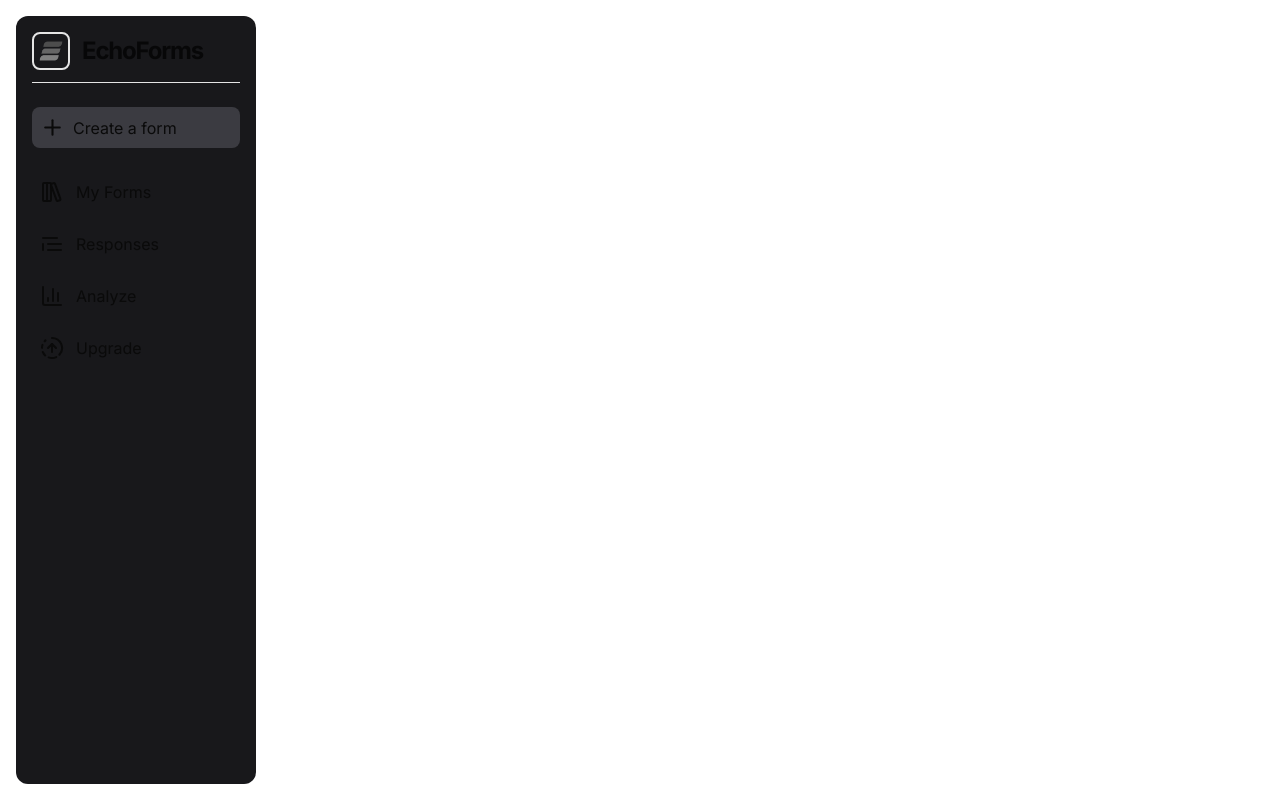
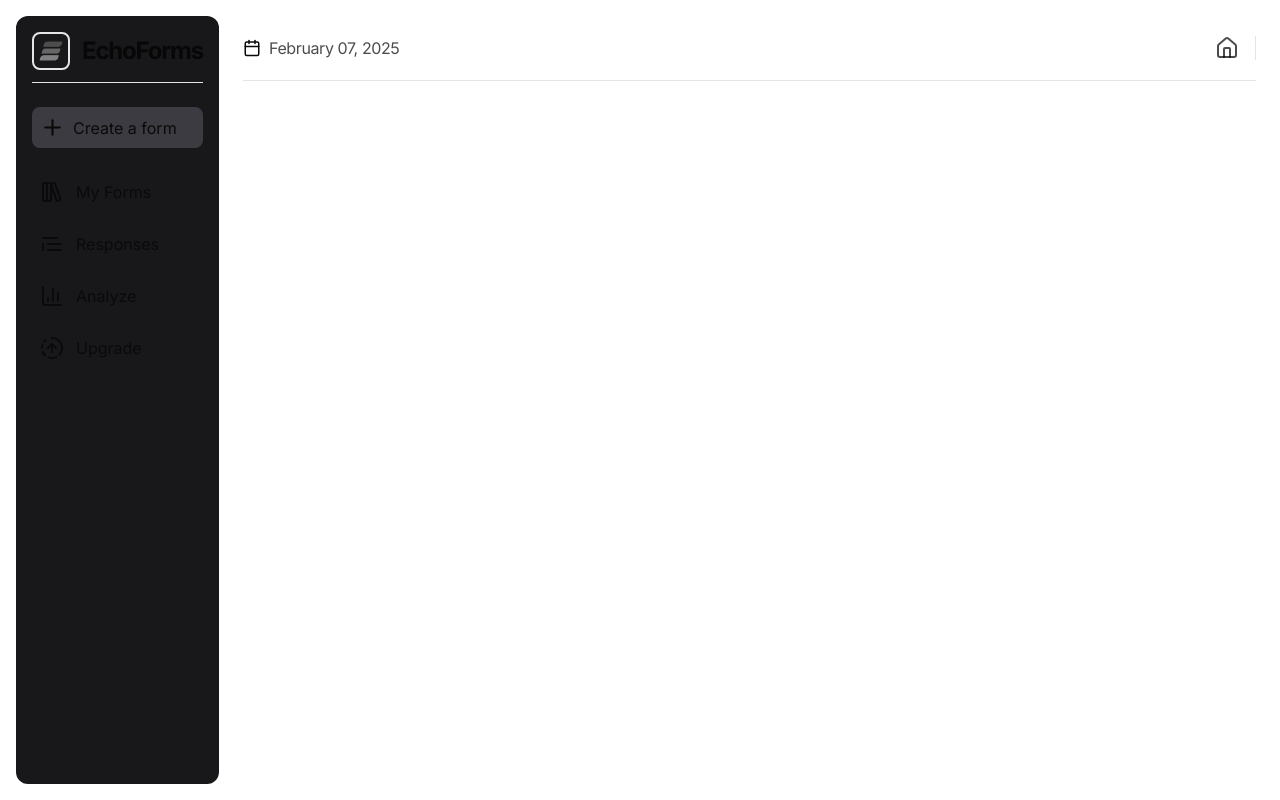
Before and after one commit to 10xshivam/EchoForms, a Next.js app: page /dashboard in a window 1280 px wide. Built offline with nearby package versions, Linux system fonts and the light colour scheme; no server answers.

Commit message:
Add date-fns dependency and update Dashboard component to display current date

```diff
--- a/package.json
+++ b/package.json
@@ -22,6 +22,7 @@
     "@tabler/icons-react": "^3.29.0",
     "class-variance-authority": "^0.7.1",
     "clsx": "^2.1.1",
+    "date-fns": "^4.1.0",
     "dotenv": "^16.4.7",
     "drizzle-orm": "^0.39.1",
     "framer-motion": "^12.0.6",
--- a/src/app/dashboard/page.tsx
+++ b/src/app/dashboard/page.tsx
@@ -1,57 +1,91 @@
-'use client';
-import Image from 'next/image';
-import { Separator } from '@/components/ui/separator';
-import { ChartColumn, CircleFadingArrowUp, LibraryBig, Plus, TextQuote } from 'lucide-react';
+"use client";
+import Image from "next/image";
+import { Separator } from "@/components/ui/separator";
+import {
+  Calendar,
+  ChartColumn,
+  CircleFadingArrowUp,
+  House,
+  LibraryBig,
+  Plus,
+  TextQuote,
+} from "lucide-react";
+import { format } from "date-fns";
+import User from "@/components/User";
+import Link from "next/link";
 
 const options = [
   {
-    icon:<LibraryBig/>,
-    name:"My Forms",
-    url:""
+    icon: <LibraryBig />,
+    name: "My Forms",
+    url: "",
   },
   {
-    icon:<TextQuote/>,
-    name:"Responses",
-    url:""
+    icon: <TextQuote />,
+    name: "Responses",
+    url: "",
   },
   {
-    icon:<ChartColumn/>,
-    name:"Analyze",
-    url:""
+    icon: <ChartColumn />,
+    name: "Analyze",
+    url: "",
   },
   {
-    icon:<CircleFadingArrowUp/>,
-    name:"Upgrade",
-    url:""
+    icon: <CircleFadingArrowUp />,
+    name: "Upgrade",
+    url: "",
   },
-]
+];
 
 export default function Dashboard() {
+  const currentDate = format(new Date(), "MMMM dd, yyyy");
 
   return (
-    <div className="w-full min-h-screen flex p-4">
-      <div className='w-60 min-h-full bg-zinc-900 rounded-xl p-4 flex flex-col gap-3 mr-3'>
-        <div className='flex gap-3 items-center'>
-          <div className='border-2 rounded-lg p-1'>
+    <div className="w-full min-h-screen flex p-4 gap-4">
+      <div className="w-60 min-h-full bg-zinc-900 rounded-xl p-4 flex-col gap-3 inline-flex">
+        <div className="flex gap-3 items-center">
+          <div className="border-2 rounded-lg p-1">
             <Image src="/Logo.png" alt="EchoForms" width={26} height={26} />
           </div>
-          <span className="text-2xl font-bold text-black/70 dark:text-white/70 tracking-tighter">EchoForms</span>
+          <span className="text-2xl font-bold text-black/70 dark:text-white/70 tracking-tighter">
+            EchoForms
+          </span>
         </div>
-        <Separator/>
-        <div className='flex gap-2 items-center bg-zinc-500/40 hover:bg-zinc-500/20 cursor-pointer p-2 rounded-lg my-3' >
-          <Plus size={25} strokeWidth={2}/>
+        <Separator />
+        <div className="flex gap-2 items-center bg-zinc-500/40 hover:bg-zinc-500/20 cursor-pointer p-2 rounded-lg my-3">
+          <Plus size={25} strokeWidth={2} />
           <span>Create a form</span>
         </div>
-        <div className='flex flex-col gap-3'>
-          {options.map((option)=>(
-            <div key={option.name} className='flex gap-3 items-center hover:bg-zinc-500/20 p-2 cursor-pointer rounded-lg ' >
-            {option.icon}
-            <span>{option.name}</span>
-          </div>
+        <div className="flex flex-col gap-3">
+          {options.map((option) => (
+            <div
+              key={option.name}
+              className="flex gap-3 items-center hover:bg-zinc-500/20 p-2 cursor-pointer rounded-lg "
+            >
+              {option.icon}
+              <span>{option.name}</span>
+            </div>
           ))}
         </div>
       </div>
-      <div></div>
+      <div className="w-full px-2">
+        <div className="w-full h-16 flex items-center justify-between">
+          <div className="flex items-center gap-x-2">
+            <Calendar size={18} />
+            <span className="text-md text-black/70 dark:text-white/70 tracking-tight">
+              {currentDate}
+            </span>
+          </div>
+          <div className="flex items-center space-x-4 text-black/70 dark:text-white/70">
+            <Link href={"/"}>
+              <House />
+            </Link>
+            <Separator orientation="vertical" className="h-6" />
+            <User />
+          </div>
+        </div>
+        <Separator />
+      </div>
     </div>
   );
 }
```
Also changed, not shown: 1 other file (tests, documents, lock files or other folders).
